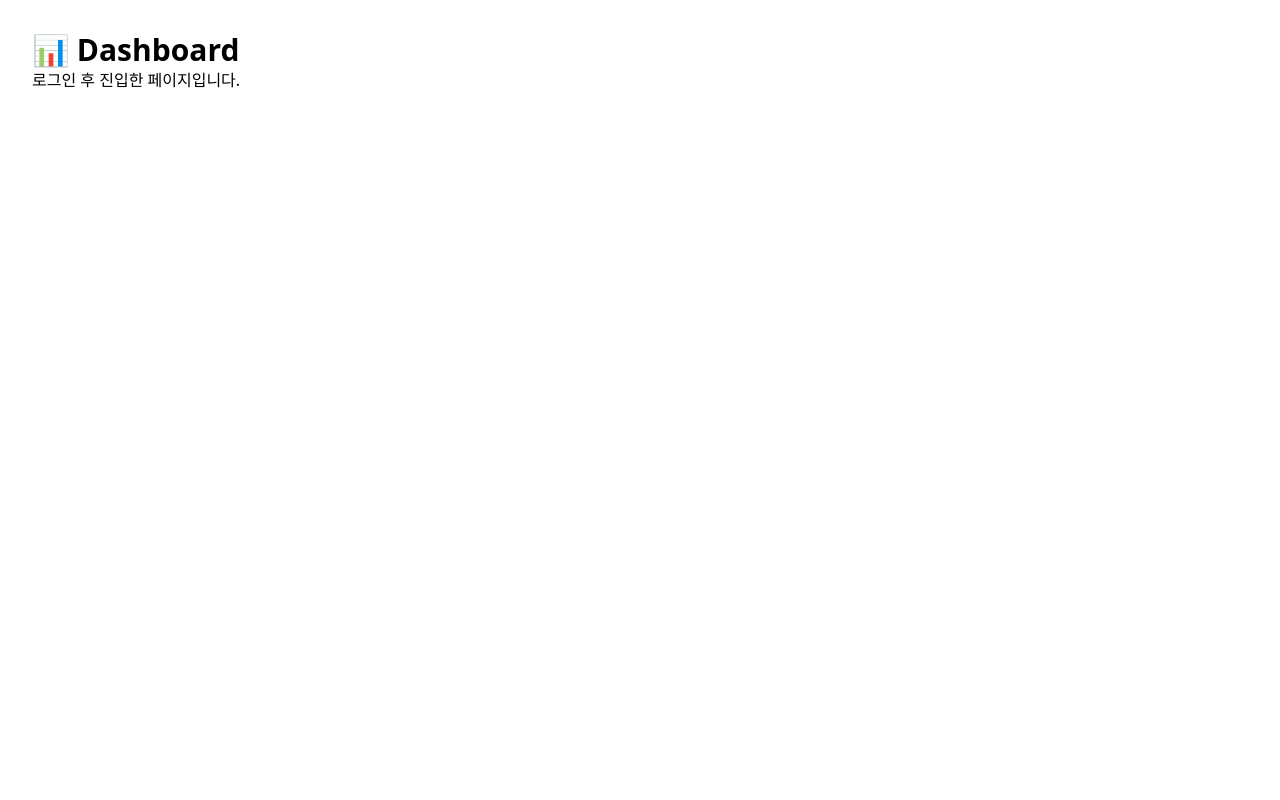
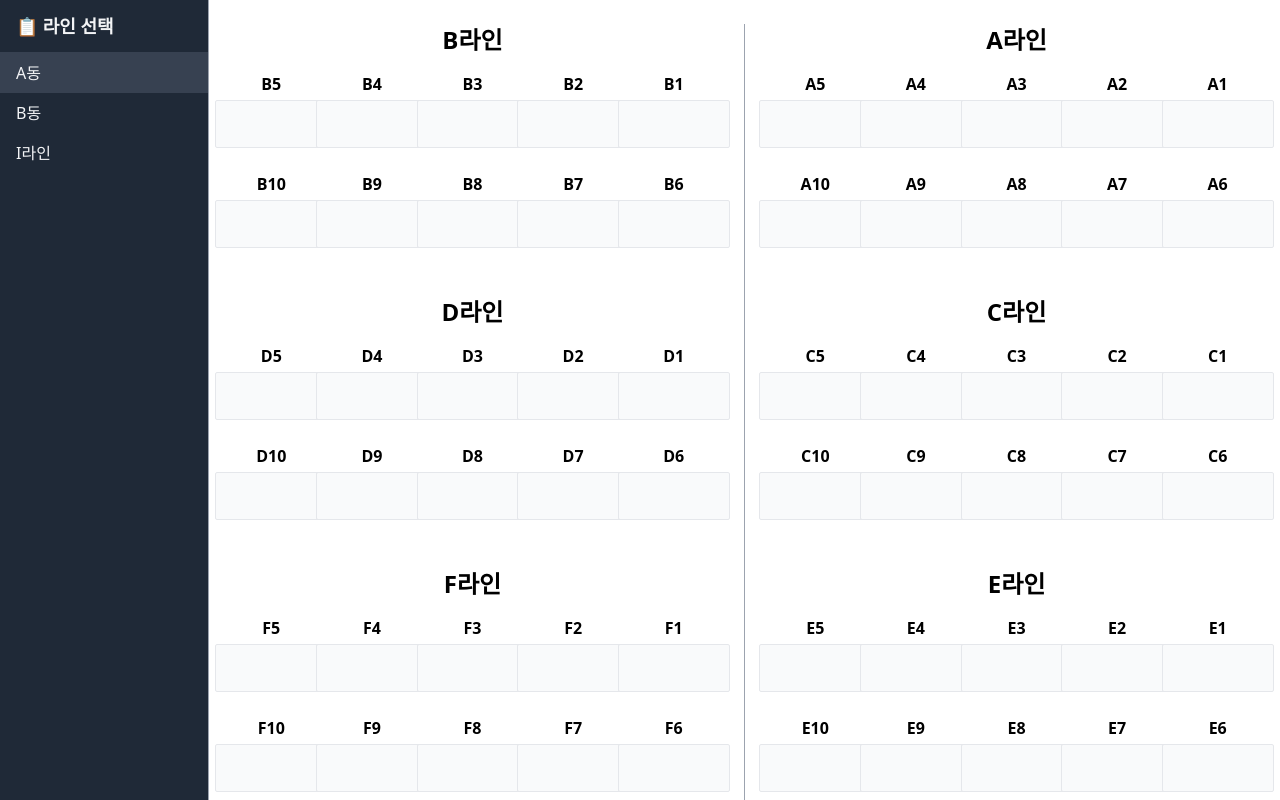
Before and after one commit to tkdlsem7/lineproject, a React (Create React App) app in the folder frontend/: page /dashboard in a window 1280 px wide. Built offline with nearby package versions, Linux system fonts and the light colour scheme.

Commit message:
대쉬보드 mo-0003

```diff
--- /dev/null
+++ b/frontend/src/Dashboard/ABuildingView.tsx
@@ -0,0 +1,84 @@
+// 📁 src/features/Dashboard/ABuildingView.tsx
+import React from 'react';
+
+type MachineList = string[];
+interface LineSection {
+  title: string;
+  machines: MachineList;
+}
+
+/* ───── A~F 라인 장비 목록 (5×2 = 10대씩 예시) ───── */
+const lineSections: LineSection[] = [
+  {
+    title: 'A라인',
+    machines: ['A5', 'A4', 'A3', 'A2', 'A1', 'A10', 'A9', 'A8', 'A7', 'A6'],
+  },
+  {
+    title: 'B라인',
+    machines: ['B5', 'B4', 'B3', 'B2', 'B1', 'B10', 'B9', 'B8', 'B7', 'B6'],
+  },
+  {
+    title: 'C라인',
+    machines: ['C5', 'C4', 'C3', 'C2', 'C1', 'C10', 'C9', 'C8', 'C7', 'C6'],
+  },
+  {
+    title: 'D라인',
+    machines: ['D5', 'D4', 'D3', 'D2', 'D1', 'D10', 'D9', 'D8', 'D7', 'D6'],
+  },
+  {
+    title: 'E라인',
+    machines: ['E5', 'E4', 'E3', 'E2', 'E1', 'E10', 'E9', 'E8', 'E7', 'E6'],
+  },
+  {
+    title: 'F라인',
+    machines: ['F5', 'F4', 'F3', 'F2', 'F1', 'F10', 'F9', 'F8', 'F7', 'F6'],
+  },
+];
+
+/* ────────────── 컴포넌트 ────────────── */
+function ABuildingView() {
+  /* 좌/우 칼럼 구분 */
+  const leftLines  = ['B라인', 'D라인', 'F라인'];
+  const rightLines = ['A라인', 'C라인', 'E라인'];
+
+  const renderLine = ({ title, machines }: LineSection) => (
+    <section key={title} className="mb-12">
+      <h3 className="text-2xl font-bold text-center mb-4">{title}</h3>
+
+      <div className="grid grid-cols-5 gap-6">
+        {machines.map((name) => (
+          <div key={name} className="flex flex-col items-center gap-1">
+            <span className="font-semibold">{name}</span>
+            <button
+              className="w-28 h-12 border rounded-sm bg-gray-50
+                         hover:bg-blue-50 active:scale-[.97] transition"
+            />
+          </div>
+        ))}
+      </div>
+    </section>
+  );
+
+  return (
+    <div className="flex gap-8">
+      {/* ────── 좌측 칼럼 (B, D, F) ────── */}
+      <div className="flex-1">
+        {lineSections
+          .filter((s) => leftLines.includes(s.title))
+          .map(renderLine)}
+      </div>
+
+      {/* 중앙 세로선 */}
+      <div className="w-px bg-gray-400" />
+
+      {/* ────── 우측 칼럼 (A, C, E) ────── */}
+      <div className="flex-1">
+        {lineSections
+          .filter((s) => rightLines.includes(s.title))
+          .map(renderLine)}
+      </div>
+    </div>
+  );
+}
+
+export default ABuildingView;
--- a/frontend/src/Dashboard/Dashboard.tsx
+++ b/frontend/src/Dashboard/Dashboard.tsx
@@ -1,10 +1,60 @@
-import React from 'react';
+import React, { useState } from 'react';
+import ABuildingView from './ABuildingView';       // A동(=A~E라인) 배치도
+// TODO: B동·I라인이 준비되면 같은 방식으로 import
+// import BBuildingView from './BBuildingView';
+// import ILineView     from './ILineView';
 
 function Dashboard() {
+  /** ----------------------------- state ----------------------------- */
+  const [selectedLine, setSelectedLine] = useState<string>('A동');  // 기본 A동
+
+  /** 라인(동) 목록 – 필요 시 자유롭게 확장 */
+  const lineList = ['A동', 'B동', 'I라인'];
+
+  /** --------------------------- handlers ---------------------------- */
+  const handleSelect = (line: string) => setSelectedLine(line);
+
+  /** --------------------------- render ------------------------------ */
   return (
-    <div className="p-8">
-      <h1 className="text-3xl font-bold">📊 Dashboard</h1>
-      <p>로그인 후 진입한 페이지입니다.</p>
+    <div className="flex h-screen">
+      {/* ─────────────── Sidebar ─────────────── */}
+      <aside className="w-52 shrink-0 bg-gray-800 text-gray-100">
+        <h2 className="px-4 py-3 text-lg font-semibold border-b border-gray-700">
+          📋 라인 선택
+        </h2>
+        <ul>
+          {lineList.map((line) => (
+            <li
+              key={line}
+              onClick={() => handleSelect(line)}
+              className={`px-4 py-2 cursor-pointer hover:bg-gray-700
+                          ${selectedLine === line ? 'bg-gray-700' : ''}`}
+            >
+              {line}
+            </li>
+          ))}
+        </ul>
+      </aside>
+
+      {/* 세로 구분선 */}
+      <div className="w-px bg-gray-400" />
+
+      {/* ─────────────── Main View ─────────────── */}
+      <main className="flex-1 p-6 overflow-auto">
+        {selectedLine === 'A동' && <ABuildingView />}
+
+        {/* B동·I라인 컴포넌트가 준비되면 아래처럼 조건부 렌더링 추가 */}
+        {/* {selectedLine === 'B동' && <BBuildingView />} */}
+        {/* {selectedLine === 'I라인' && <ILineView     />} */}
+
+        {/* 선택된 라인에 컴포넌트가 아직 없으면 안내 메시지 */}
+        {['A동'].includes(selectedLine) || (
+          <p className="text-center text-gray-500 mt-20">
+            <span className="font-semibold">{selectedLine}</span> 배치도가 아직 준비되지
+            않았습니다.
+          </p>
+        )}
+      </main>
     </div>
   );
 }
```
